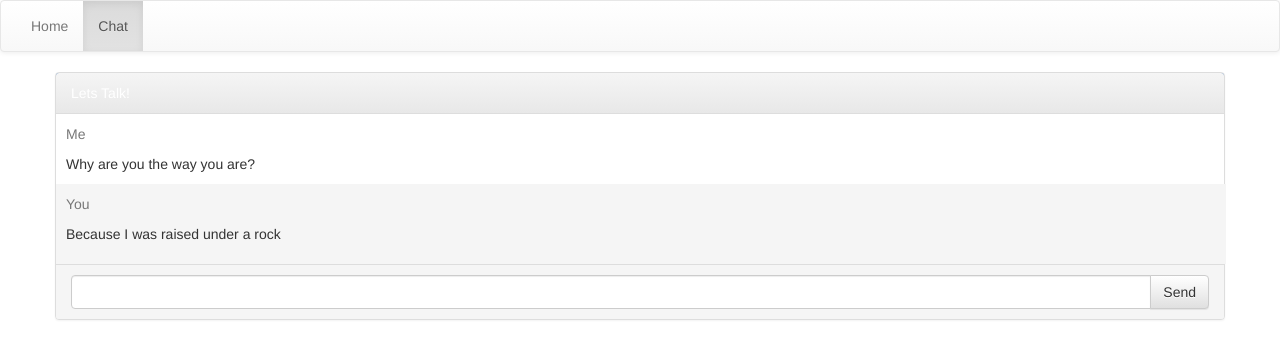
After one commit to anyakeller/stuyhacks2017, a Python web app: template templates/chat.html in a window 1280 px wide. The commit adds this page. Shown: the top 359 px of the page. Run offline with Jinja, Linux system fonts and the light colour scheme; the template is opened without the code that fills it, so the values that code supplies are empty; some libraries are stand-ins or nearby versions.

Commit message:
added chat system

```diff
--- /dev/null
+++ b/templates/chat.html
@@ -0,0 +1,77 @@
+<!DOCTYPE html>
+<html lang="en">
+	<head>
+		<meta charset="UTF-8">
+		<title>Polititalk</title>
+		<!-- Latest compiled and minified CSS -->
+		<link rel="stylesheet" href="https://maxcdn.bootstrapcdn.com/bootstrap/3.3.7/css/bootstrap.min.css" integrity="sha384-BVYiiSIFeK1dGmJRAkycuHAHRg32OmUcww7on3RYdg4Va+PmSTsz/K68vbdEjh4u" crossorigin="anonymous">
+
+		<!-- Optional theme -->
+		<link rel="stylesheet" href="https://maxcdn.bootstrapcdn.com/bootstrap/3.3.7/css/bootstrap-theme.min.css" integrity="sha384-rHyoN1iRsVXV4nD0JutlnGaslCJuC7uwjduW9SVrLvRYooPp2bWYgmgJQIXwl/Sp" crossorigin="anonymous">
+        <style>
+        .message-bubble
+        {
+                padding: 10px 0px 10px 0px;
+        }
+
+        .message-bubble:nth-child(even) { background-color: #F5F5F5; }
+
+        .message-bubble > *
+        {
+                padding-left: 10px;
+        }
+
+        .panel-body { padding: 0px; }
+
+        .panel-heading { background-color: #3d6da7 !important; color: white !important; }
+        </style>
+	</head>
+	<body>
+		<center>
+			<nav class="navbar navbar-default">
+				<div class="container-fluid">
+					<div class="navbar-header">
+					</div>
+					<ul class="nav navbar-nav">
+						<li><a href="/">Home</a></li>
+						<li class="active"><a href="/chat">Chat <span class="sr-only">(current)</span></a></li>
+					</ul>
+				</div>
+			</nav>
+		</center>
+			<div class="container">
+				<div class="row">
+					<div class="panel panel-default">
+                        <div class="panel-heading" style="color:black;">Lets Talk!</div>
+						<div class="panel-body">
+							<div class="container">
+								<div class="row message-bubble">
+									<p class="text-muted">Me </p>
+									<span>Why are you the way you are?</span>
+								</div>
+								<div class="row message-bubble">
+									<p class="text-muted">You</p>
+									<p>Because I was raised under a rock</p>
+								</div>
+							</div>
+							<div class="panel-footer">
+								<div class="input-group">
+									<input type="text" class="form-control">
+									<span class="input-group-btn">
+										<button class="btn btn-default" type="button">Send</button>
+									</span>
+								</div>
+							</div>
+						</div>
+					</div>
+				</div>
+			</div>
+
+            <script
+  src="https://code.jquery.com/jquery-3.2.1.min.js"
+    integrity="sha256-hwg4gsxgFZhOsEEamdOYGBf13FyQuiTwlAQgxVSNgt4="
+      crossorigin="anonymous"></script>
+		<!-- Latest compiled and minified JavaScript -->
+		<script src="https://maxcdn.bootstrapcdn.com/bootstrap/3.3.7/js/bootstrap.min.js" integrity="sha384-Tc5IQib027qvyjSMfHjOMaLkfuWVxZxUPnCJA7l2mCWNIpG9mGCD8wGNIcPD7Txa" crossorigin="anonymous"></script>
+	</body>
+</html>
```
Also changed, not shown: templates/index.html (+6 -2 lines).
